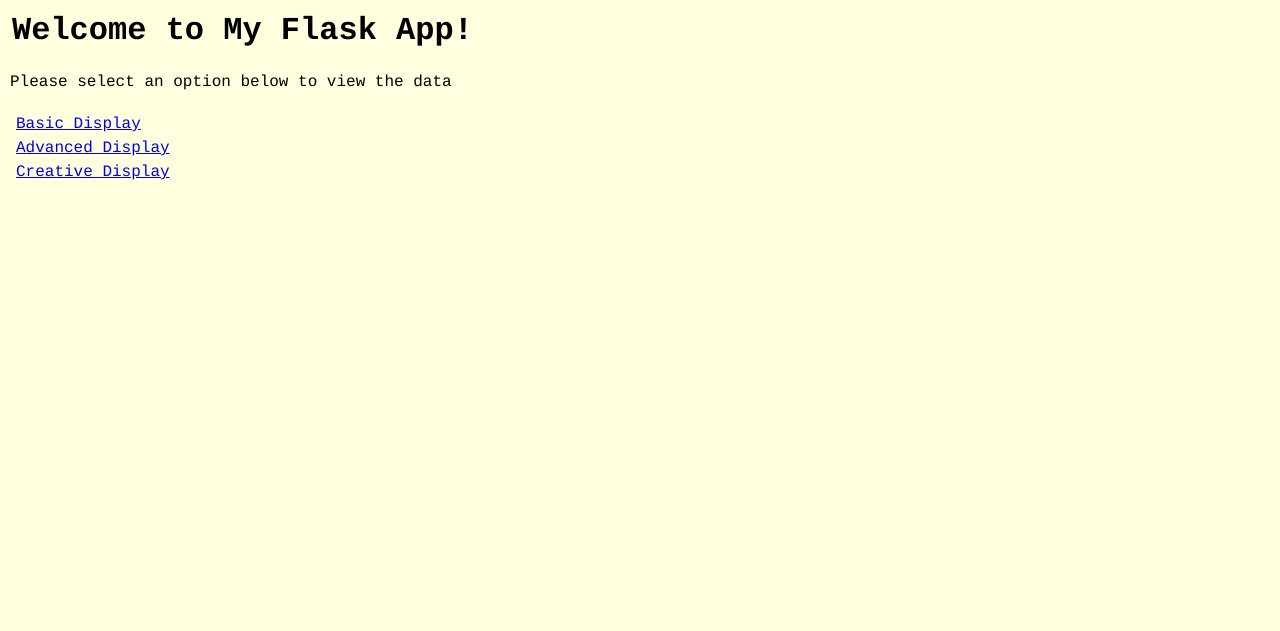
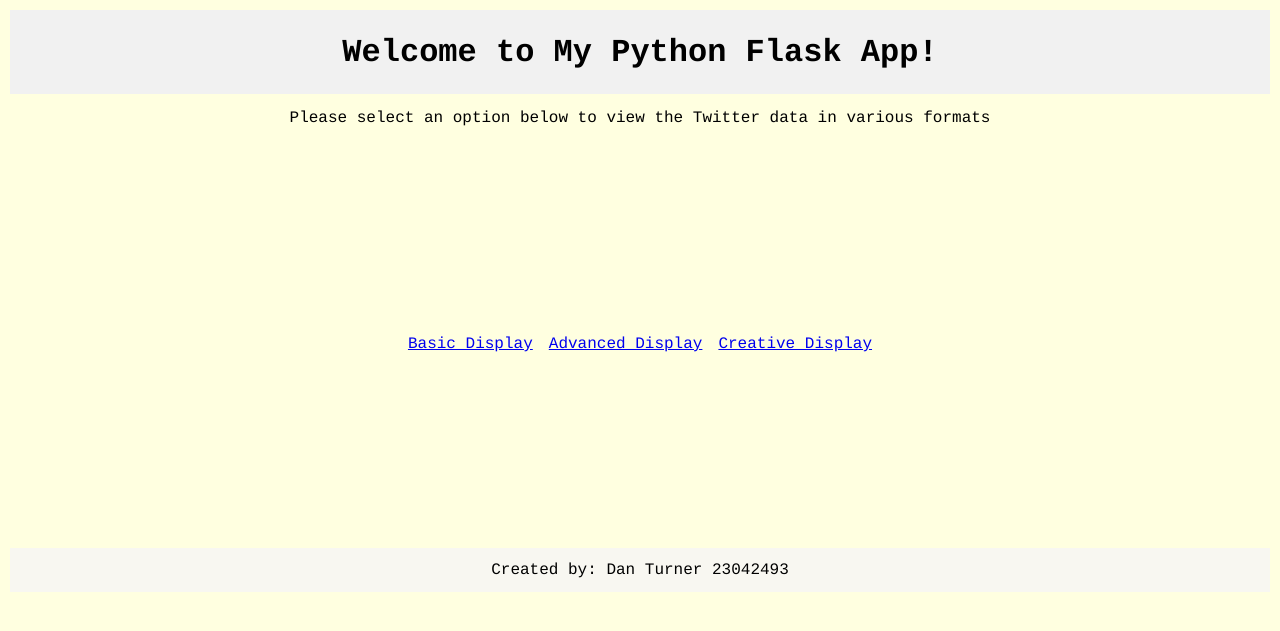
Before and after one commit to thedanturner/FlaskApp, a Flask app: page / in a window 1280 px wide. Shown: the top 631 px of the page. Run offline with Flask 3, Linux system fonts and the light colour scheme; some libraries are stand-ins or nearby versions.

Commit message:
style changes

```diff
--- a/static/css/style.css
+++ b/static/css/style.css
@@ -59,3 +59,33 @@ th.des:after {
 th.aes:after {
   content: "\21E7";
 }
+
+.container {
+  display: flex;
+  justify-content: center;
+  align-items: center;
+  height: 50vh;
+}
+
+.heading {
+  display: flex;
+  justify-content: center;
+  align-items: center;
+  height: 10vh;
+  background-color: #f1f1f1;
+}
+.subheading {
+  display: flex;
+  justify-content: center;
+  align-items: center;
+  height: 5vh;
+  /* background-color: #f1f1f1; */
+}
+
+footer {
+  display: flex;
+  justify-content: center;
+  align-items: center;
+  height: 5vh;
+  background-color: #f8f7f1;
+}
--- a/templates/index.html
+++ b/templates/index.html
@@ -6,9 +6,13 @@
     <script type="text/javascript" src="https://d3js.org/d3.v4.min.js"></script>
 </head>
 <body>
-    <h1>Welcome to My Flask App!</h1>
-    <p>Please select an option below to view the data</p>
-
+    <div class="heading">
+        <h1>Welcome to My Python Flask App!</h1>
+    </div>
+    <div class="subheading">
+        <p>Please select an option below to view the Twitter data in various formats</p>
+    </div>
+        <div class="container">
         <div>
             <a href="/basic">Basic Display</a>
         </div>
@@ -17,5 +21,9 @@
         </div>
         <div>
             <a href="/creative">Creative Display</a>
+        </div>
+    </div>
 </body>
+<footer>
+    <p>Created by: Dan Turner 23042493</p>
 </html>
```
Lines whose indentation alone changed are shown as unchanged.
